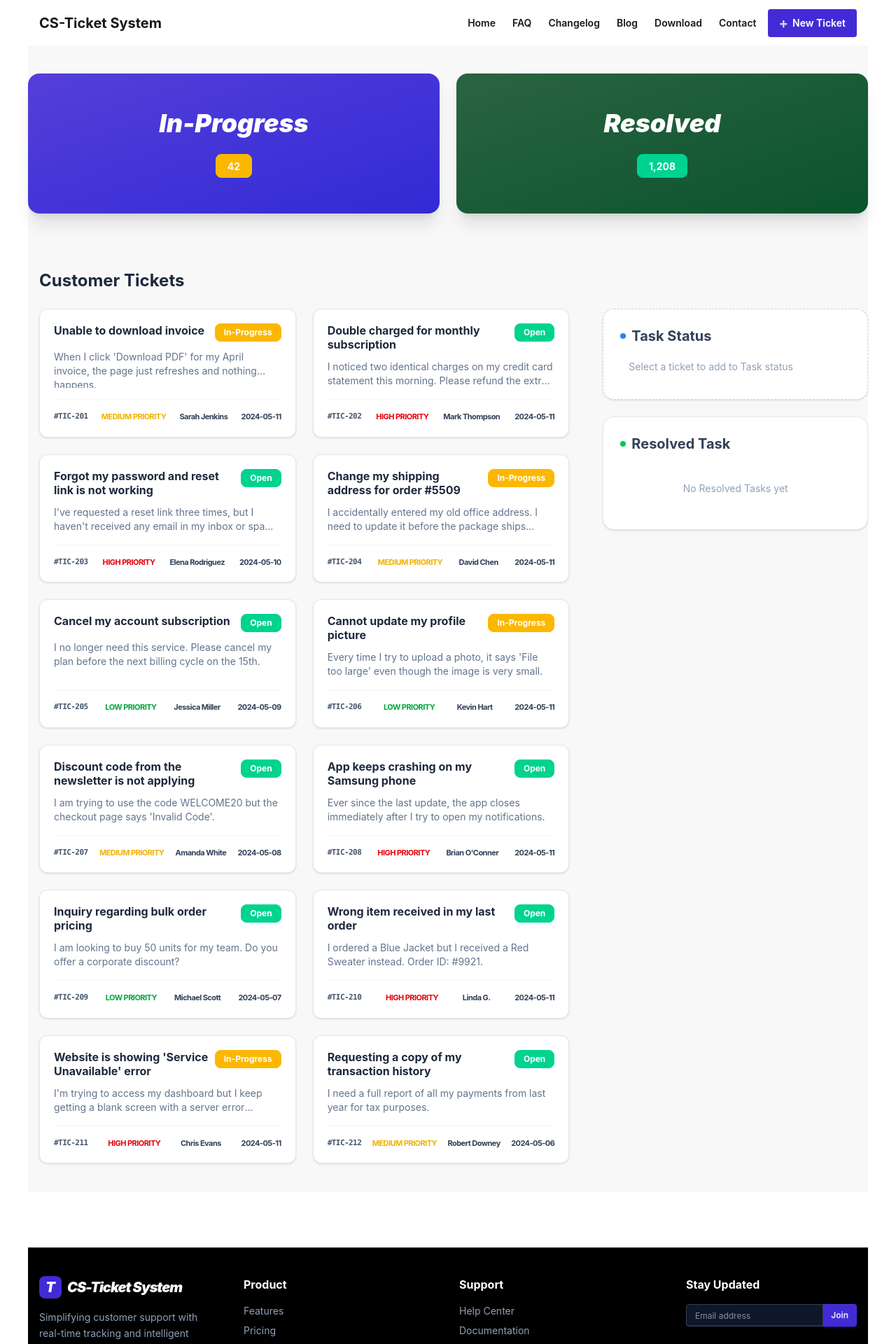
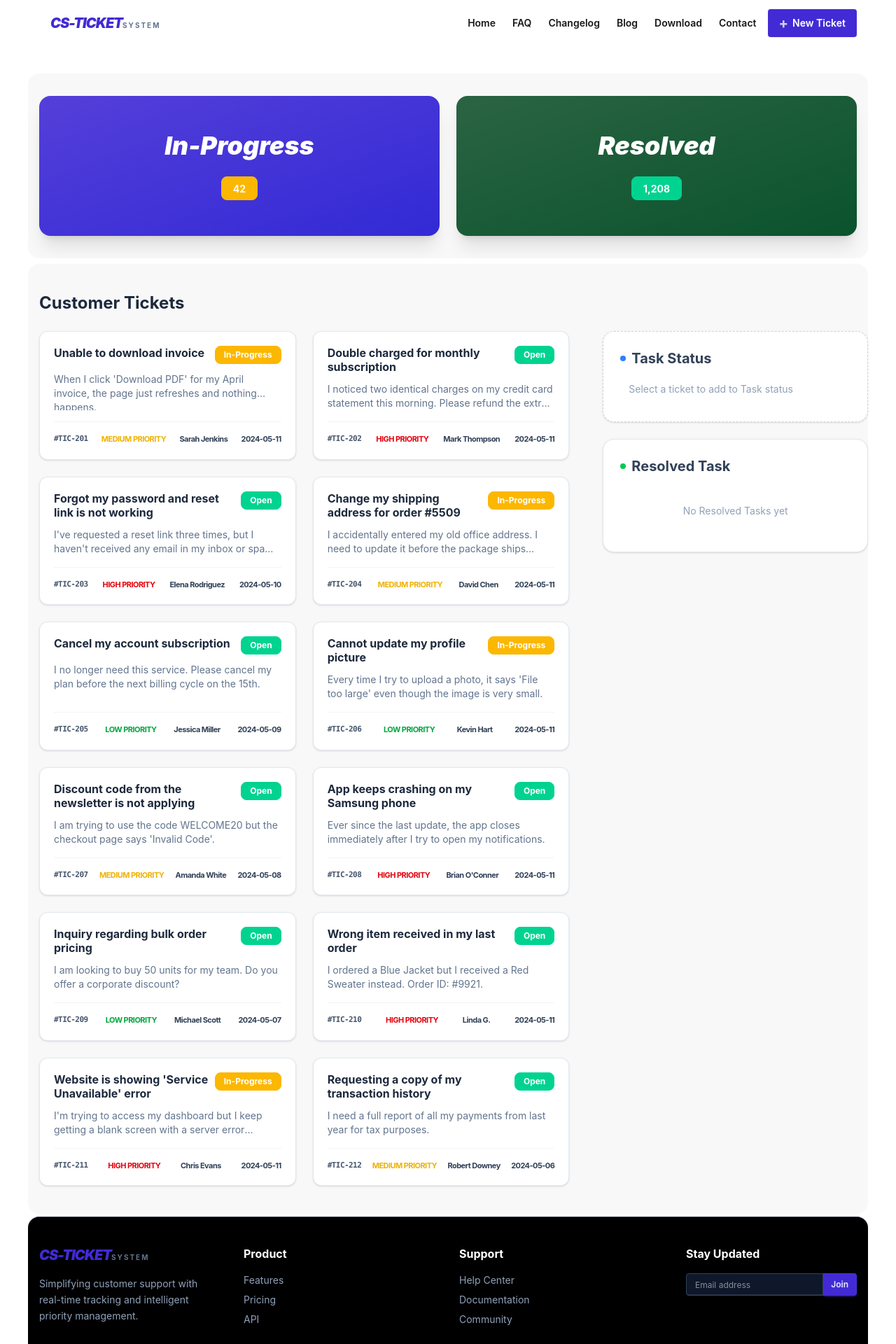
Before and after one commit to AmeerKhasru/cs-ticket-system, a React (Vite) app: page / in a window 1280 px wide. Shown: the top 1920 px of the page at 70% size. Built offline with nearby package versions, Linux system fonts and the light colour scheme.

Commit message:
updated system logo and typography

```diff
--- a/src/components/Footer/Footer.jsx
+++ b/src/components/Footer/Footer.jsx
@@ -3,16 +3,19 @@ import React from 'react';
 const Footer = () => {
     return (
         /* Changed bg-white to bg-black and border color to slate-800 */
-        <footer className="max-w-[1200px] mx-auto bg-black border-t border-slate-800 mt-20">
+        <footer className="max-w-[1200px] mx-auto bg-black border-t border-slate-800 mt-1 rounded-2xl">
             <div className=" px-2 md:px-0 py-10">
                 <div className="grid grid-cols-1 md:grid-cols-4 gap-8 mb-10">
 
                     {/* Brand Section */}
                     <div className="col-span-1 md:col-span-1 px-4">
-                        <div className="flex items-center   gap-2 mb-4">
-                            <div className="h-8 w-8 bg-[#422AD5] rounded-lg flex items-center justify-center text-white font-black text-xl italic">T</div>
-                            {/* Changed text-slate-800 to text-white */}
-                            <span className="text-xl font-black tracking-tighter text-white italic">CS-Ticket System</span>
+                        <div className="mb-4">
+                            <span className="text-xl font-black tracking-tighter text-2xl italic text-[#422AD5]">
+                                CS-TICKET
+                            </span>
+                            <span className="text-[10px] font-bold text-slate-500 tracking-[0.2em] uppercase mt-1">
+                                System
+                            </span>
                         </div>
                         {/* Changed text-slate-500 to text-slate-400 */}
                         <p className="text-sm text-slate-400 leading-relaxed">
@@ -45,7 +48,7 @@ const Footer = () => {
                         <h4 className="font-bold text-white mb-4">Stay Updated</h4>
                         <div className="join w-full">
                             {/* Adjusted input colors for dark mode */}
-                            <input className="input input-sm bg-slate-900 border-slate-700 text-white join-item w-full focus:outline-none focus:border-[#422AD5]" placeholder="Email address"/>
+                            <input className="input input-sm bg-slate-900 border-slate-700 text-white join-item w-full focus:outline-none focus:border-[#422AD5]" placeholder="Email address" />
                             <button className="btn btn-sm btn-primary join-item bg-[#422AD5] border-none hover:bg-[#3622b0]">Join</button>
                         </div>
                     </div>
--- a/src/components/Hero/Hero.jsx
+++ b/src/components/Hero/Hero.jsx
@@ -4,8 +4,8 @@ import resolvedImage from '../../assets/vector2.png';
 
 const HeroSection = () => {
     return (
-        <div className="max-w-[1200px] mx-auto bg-base-200 py-10">
-            <div className="max-w-[1200px] mx-auto px-4 md:px-0">
+        <div className="max-w-[1200px] mx-auto bg-base-200 py-8 rounded-2xl mt-10">
+            <div className="max-w-[1200px] mx-auto px-4 md:px-4 ">
                 <div className="flex flex-col md:flex-row gap-6 min-h-[200px]">
 
                     {/* Left Side: On-Progress */}
--- a/src/components/Navbar/Navbar.jsx
+++ b/src/components/Navbar/Navbar.jsx
@@ -25,7 +25,14 @@ const Navbar = () => {
                             <li><a href="#">Contact</a></li>
                         </ul>
                     </div>
-                    <a className="font-bold text-sm md:text-xl">CS-Ticket System</a>
+                    <div className="px-4">
+                        <span className="text-xl font-black tracking-tighter text-2xl italic text-[#422AD5]">
+                            CS-TICKET
+                        </span>
+                        <span className="text-[10px] font-bold text-slate-500 tracking-[0.2em] uppercase mt-1">
+                            System
+                        </span>
+                    </div>
                 </div>
 
                 <div className='navbar-end'>
--- a/src/components/Tickets/Tickets.jsx
+++ b/src/components/Tickets/Tickets.jsx
@@ -3,7 +3,7 @@ import Ticket from '../Ticket/Ticket';
 
 const Tickets = ({ tickets }) => {
     return (
-        <div className="max-w-[1200px] mx-auto bg-base-200 grid grid-cols-1 lg:grid-cols-3 gap-8 px-4 md:px-0 py-10">
+        <div className="max-w-[1200px] mx-auto bg-base-200 rounded-2xl mt-2 grid grid-cols-1 lg:grid-cols-3 gap-8 px-4 md:px-0 py-10">
 
             {/* LEFT SIDE: Tickets (Takes 2 columns of the 3) */}
             <div className="lg:col-span-2 lg:px-4" >
```
